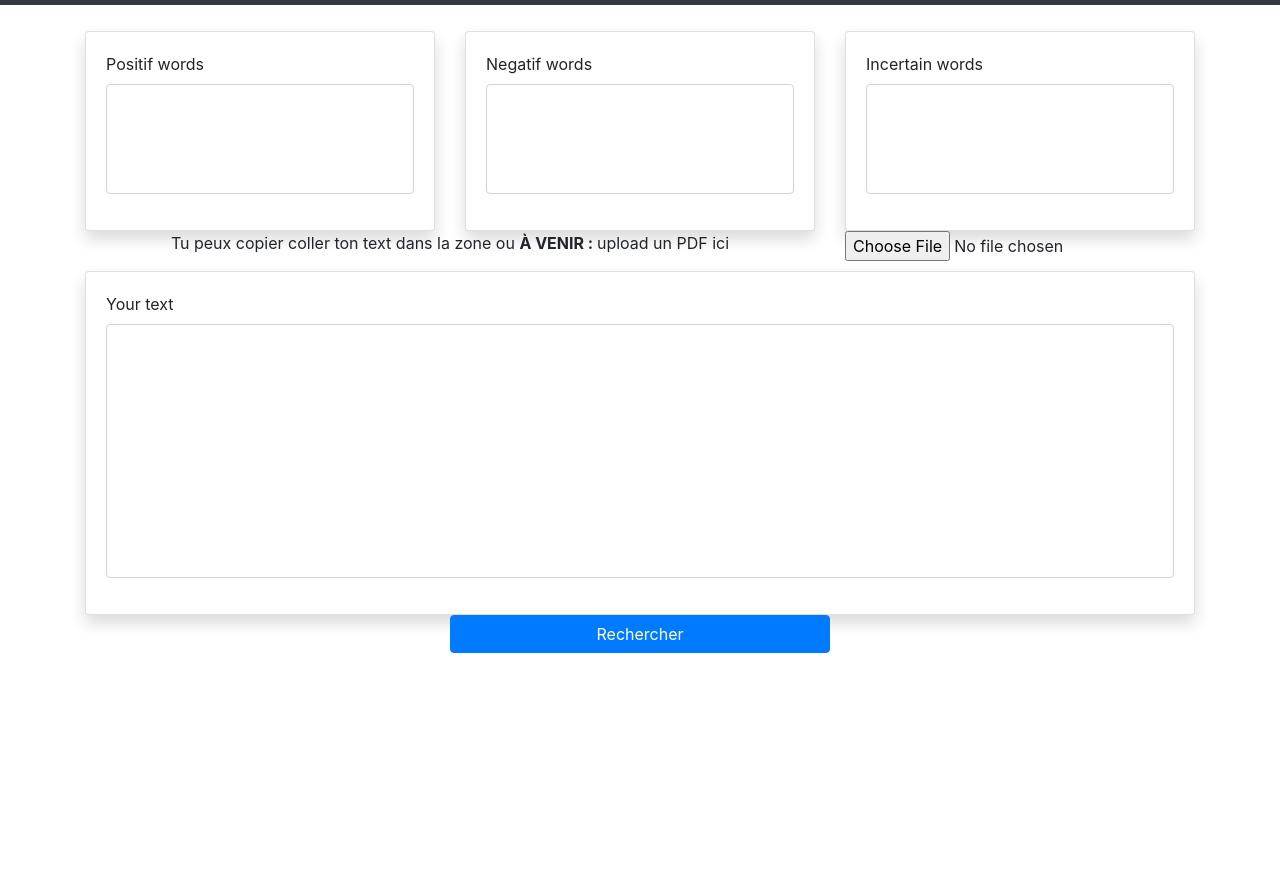
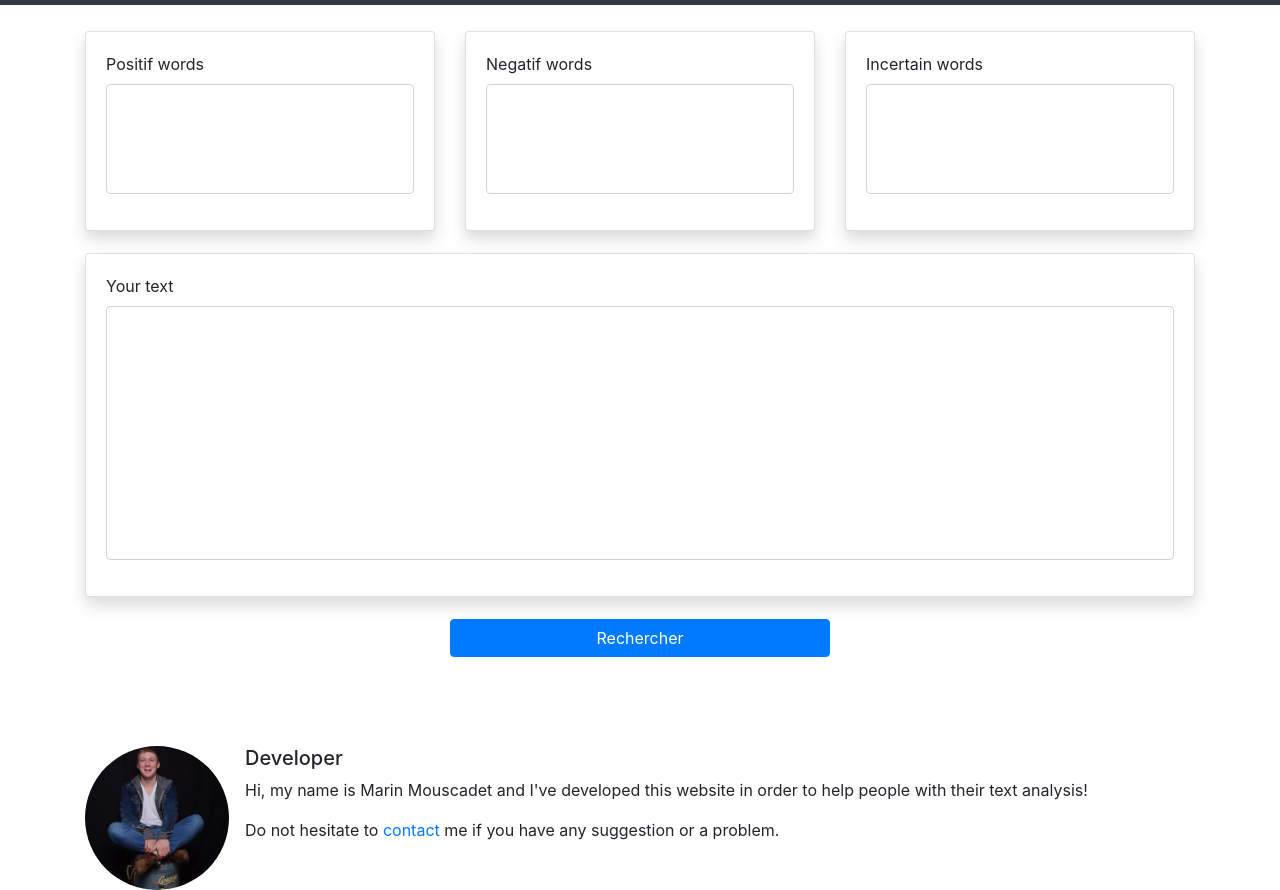
Before and after one commit to Tryanium/speech-analysis-master, a website: page views/index.html in a window 1280 px wide. Shown: the part 51-941 px from the top of the page. Before the commit the page ends 800 px from the top, so only its background shows below. Drawn offline with Linux system fonts and the light colour scheme.

Commit message:
Changement UI + perso

```diff
--- a/public/stylesheets/style.css
+++ b/public/stylesheets/style.css
@@ -2,7 +2,15 @@
   margin-top: 2%;
 }
 
-
 textarea{
   resize: none;
 }
+
+#ImgProfil{
+  width: 9em;
+  border-radius: 50%;
+}
+
+.row{
+  margin-bottom: 2%;
+}
--- a/views/index.html
+++ b/views/index.html
@@ -61,10 +61,10 @@
         </div> <!-- FIN COL -->
       </div> <!-- FIN ROW -->
       <div class="row">
-        <div class="col-8">
+        <div class="col-8" style="display: none">
           <p class="text-center">Tu peux copier coller ton text dans la zone ou <strong>À VENIR : </strong> upload un PDF ici</p>
         </div>
-        <div class="col-4">
+        <div class="col-4" style="display: none">
           <input id="uploadFile" type="file" name="upload" accept="application/pdf" />
         </div>
         <div class="col-12">
@@ -72,7 +72,7 @@
             <div class="card-body">
               <div class="form-group">
                 <label for="InputText">Your text</label>
-                <textarea class="form-control" rows="10" id="InputText"></textarea>
+                <textarea class="form-control" rows="10" id="InputText" required></textarea>
               </div>
             </div>
           </div>
@@ -93,7 +93,18 @@
       <div class="col text-center" id="syllable"></div>
     </div>
     <!-- RESULT -->
+
+    <div class="media">
+      <img src="/images/profil.jpg" class="align-self-center mr-3" alt="..." id="ImgProfil">
+      <div class="media-body">
+        <h5 class="mt-0">Developer</h5>
+        <p>Hi, my name is Marin Mouscadet and I've developed this website in order to help people with their text analysis!</p>
+        <p class="mb-0">Do not hesitate to <a href="mailto:tryanium@gmail.com">contact</a> me if you have any suggestion or a problem.</p>
+      </div>
+    </div>
   </div>
+
+
 
   <!-- Bootstrap core JavaScript -->
   <script src="/jquery/jquery.min.js"></script>
```
Also changed, not shown: public/images/profil.jpg (added).
